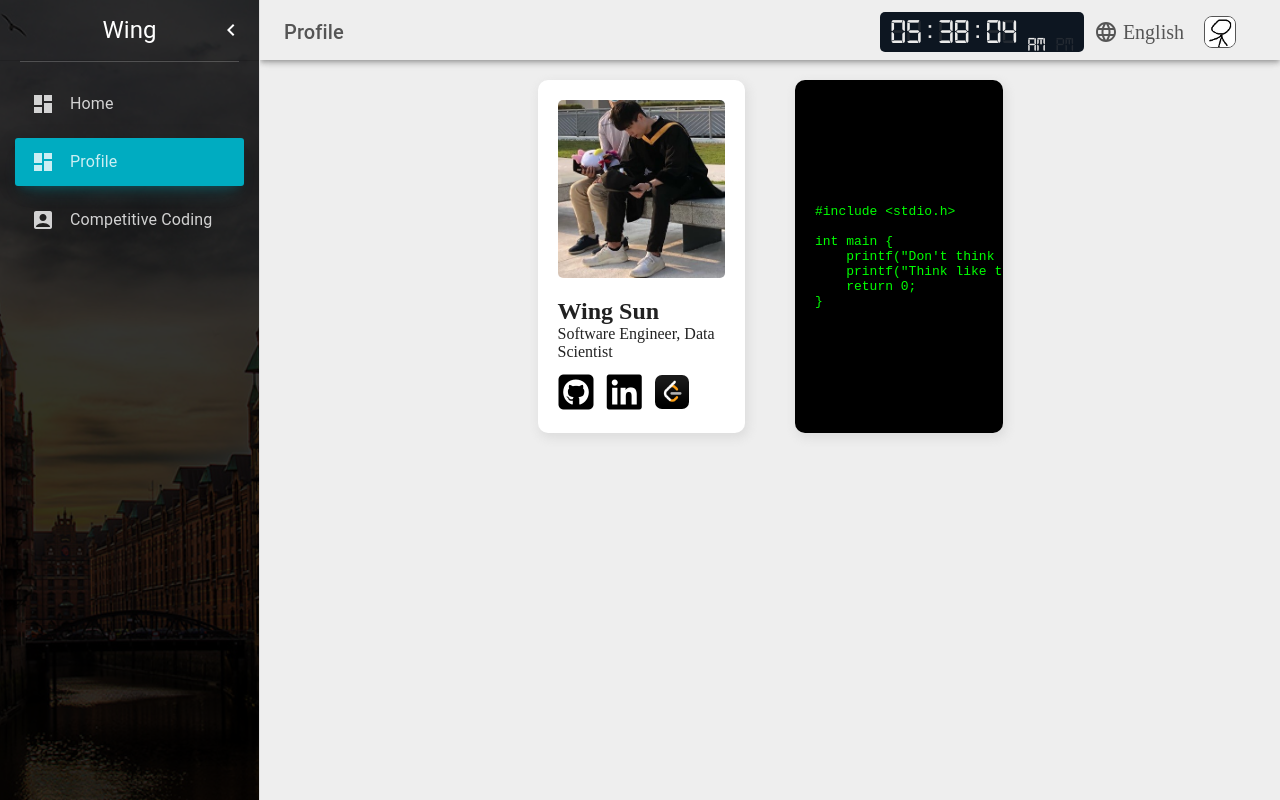
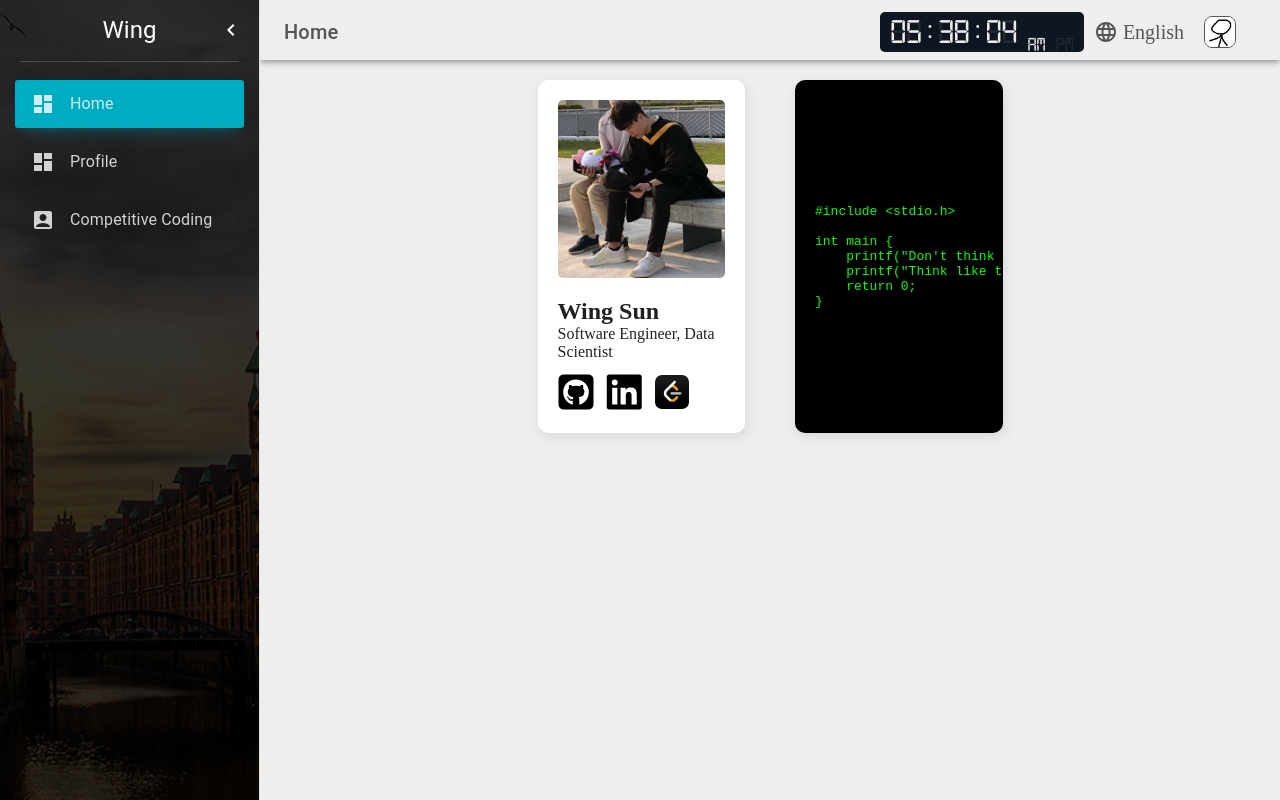
Before and after one commit to wingskh/personal_website, a React (Create React App) app: page / in a window 1280 px wide. Built offline with nearby package versions, Linux system fonts and the light colour scheme.

Commit message:
updated ui for competitive coding

```diff
--- a/src/App.js
+++ b/src/App.js
@@ -57,25 +57,28 @@ function App() {
   const dispatch = useDispatch();
   let curPage = window.location.href;
   curPage = curPage.substring(curPage.lastIndexOf("/") + 1);
+  if (curPage.length === 0){
+    curPage = "Home";
+  }else{
+    curPage = curPage[0].toUpperCase() + curPage.substring(1);
+    curPage = curPage.replace(/([a-z0-9])([A-Z])/g, '$1 $2')
+  }
 
   dispatch(
-    changePageActionCreator(
-      curPage.length === 0
-        ? "Profile"
-        : curPage[0].toUpperCase() + curPage.substring(1).toLowerCase()
-    )
+    changePageActionCreator(curPage)
   );
 
   return (
     <ThemeProvider theme={theme}>
       <Main className="bodyContainer" open={isSideBarOpened}>
         <BrowserRouter>
-          <div>
+          <div style={{display: "flex", width:"fit-content"}}>
             <SideBar />
           </div>
           <div className="webRightContainer">
             <NavBar />
             <div className="contentContainer">
+              <div style={{width: "100%"}}>
               <Routes>
                 <Route path="/" element={<HomePage />} />
                 {/* <Route path="/" element={<Navigate to="/profile" />} /> */}
@@ -86,6 +89,7 @@ function App() {
                 />
                 {/* <Route path="/projects" element={<ProjectsPage />} /> */}
               </Routes>
+              </div>
             </div>
           </div>
         </BrowserRouter>
--- a/src/pages/CompetitiveCoding/CompetitiveCoding.jsx
+++ b/src/pages/CompetitiveCoding/CompetitiveCoding.jsx
@@ -23,6 +23,8 @@ export const CompetitiveCodingPage = () => {
       setLoading(true);
       try {
         const response = await fetch("/api/cpReadme");
+        // const response = await fetch('./README.md');
+
         const data = await response.text();
         setRecordData(data);
       } catch (e) {
--- a/src/pages/CompetitiveCoding/competitiveCoding.scss
+++ b/src/pages/CompetitiveCoding/competitiveCoding.scss
@@ -32,25 +32,12 @@
       padding: 5px;
       border-radius: 5px;
       align-self: flex-end;
-      color:red
+      color:red;
     }
   }
-  // .cardContainer {
-  //   // background-color: white;
-  //   // width: auto;
-  //   // display: flex;
-  //   // margin-bottom: 500px;
-  //   // height: fit-content;
-  //   // margin: 0px;
-  //   // justify-content: start;
-  //   // text-align: center;
-  //   // align-items: start;
-  //   // -webkit-box-shadow: 2px 4px 10px 1px rgba(0, 0, 0, 0.47);
-  //   // box-shadow: 2px 4px 10px 1px rgba(201, 201, 201, 0.47);
-  //   // border-radius: 10px;
-  //   // flex-direction: column;
-  //   // overflow: auto;
-  // }
+  .cardContainer {
+    // overflow-x: scroll;
+    // white-space: nowrap;
 
     .cardSubTitle {
       display: flex;
@@ -65,5 +52,10 @@
     .readme {
       padding-left: 100px;
       text-align: left;
+      width: 100%;
+      overflow: auto;
+      overflow: hidden;
+      white-space: nowrap;
     }
   }
+}
--- a/src/style/app.scss
+++ b/src/style/app.scss
@@ -29,8 +29,9 @@
   }
 
   .webRightContainer {
-    width: 100vw;
+    width: 100%;
     height: 100%;
+    width: calc(100% - 260px);
 
     .contentContainer {
       flex-grow: 3;
```
Lines whose indentation alone changed are shown as unchanged.
